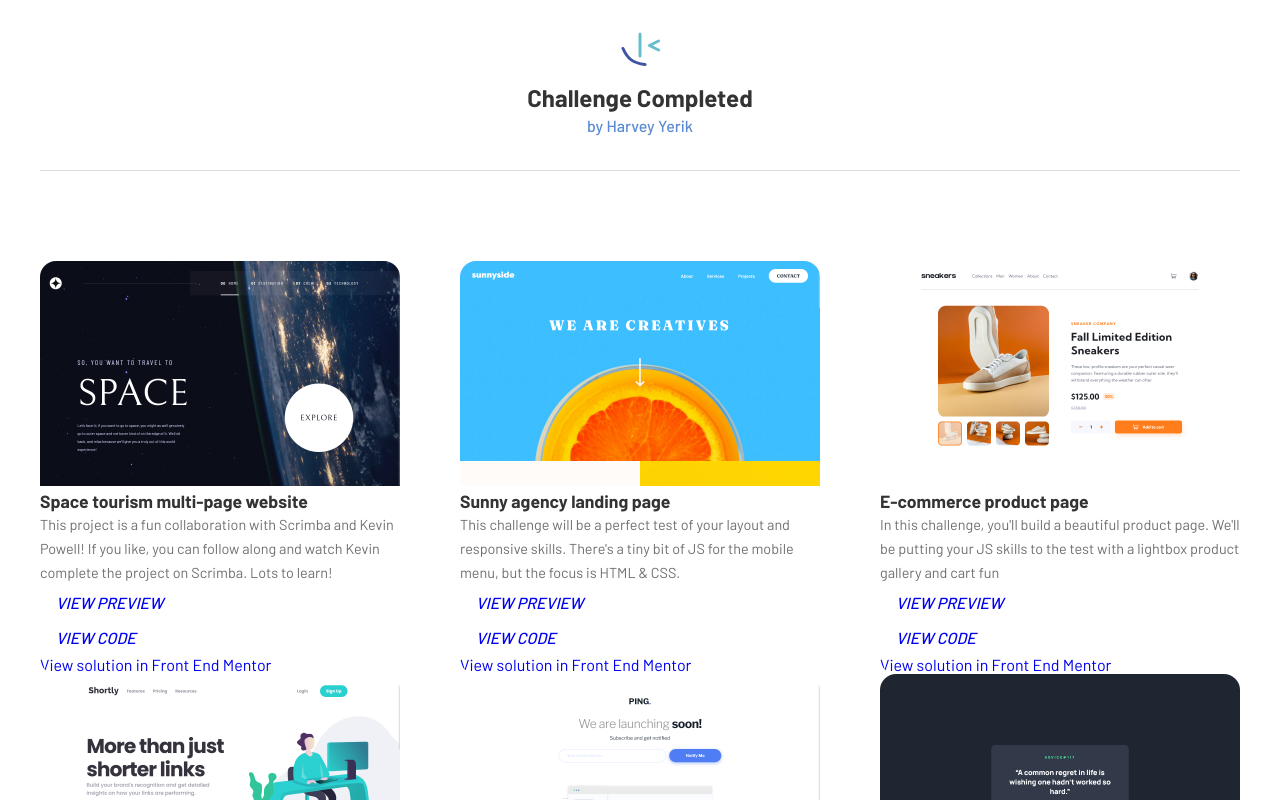
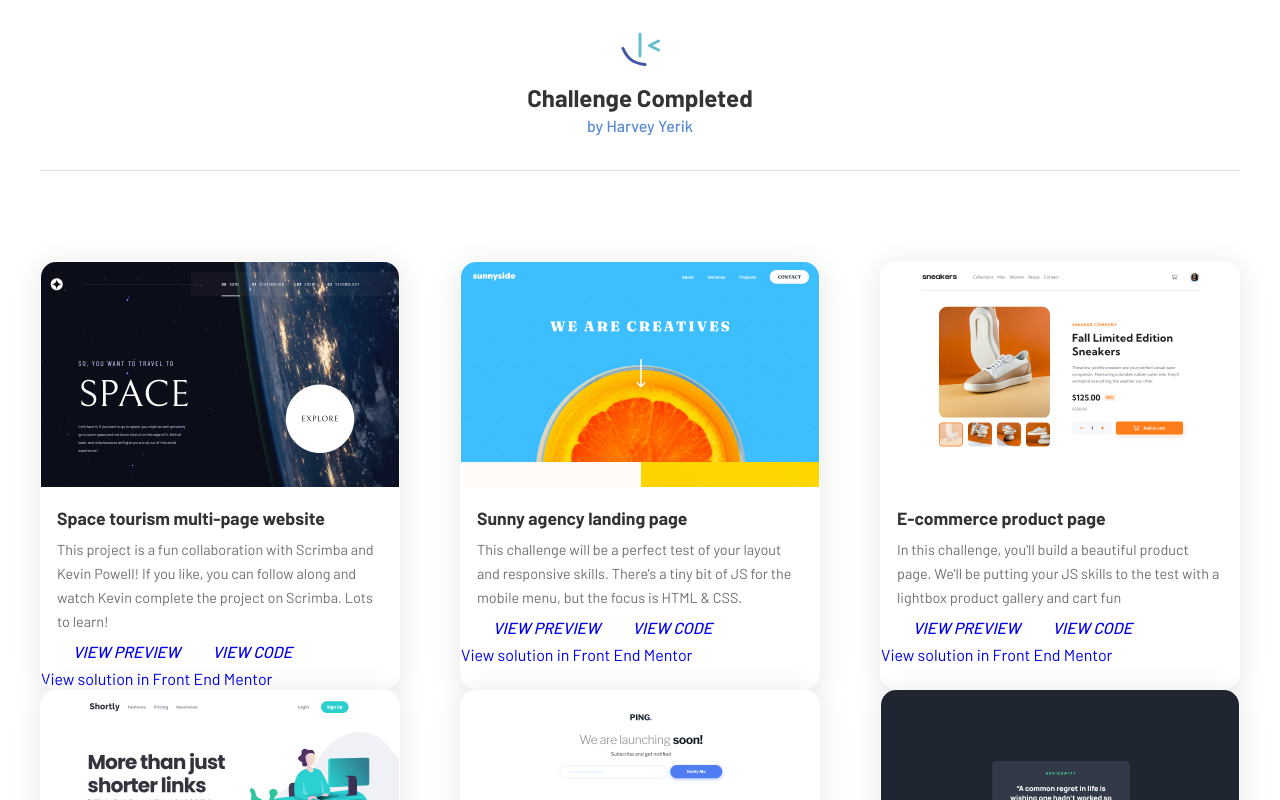
Before and after one commit to YerikAH/frond-end-challenge, a React (Vite) app: page / in a window 1280 px wide. Shown: the top 800 px of the page. Built offline with nearby package versions, Linux system fonts and the light colour scheme.

Commit message:
Dev: update project

```diff
--- a/src/styles/section_one_style.ts
+++ b/src/styles/section_one_style.ts
@@ -23,20 +23,32 @@
     border-radius: 1rem;
     position: relative;
     overflow: hidden;
+    background: rgba(255, 255, 255, 0.06);
+    box-shadow: 0 4px 30px rgba(0, 0, 0, 0.1);
+    backdrop-filter: blur(10.5px);
+    -webkit-backdrop-filter: blur(10.5px);
+    border: 1px solid rgba(255, 255, 255, 0.24);
 
 `
 export const TitleProject = styled.h3`
+    margin-top: 1rem;
     font: normal normal 600 1.1rem/1.5rem var(--font-barlow);
     color: var(--black);
     text-overflow: ellipsis;
+    padding: 0 1rem;
 `
 export const DescriptionProject = styled.p`
     font: normal normal 400 0.9rem/1.5rem var(--font-barlow);
     color: var(--black);
     opacity: 0.7;
+    margin-top: 0.5rem;
+    padding: 0 1rem;
 `
 
-export const ButtonsBox = styled.div``
+export const ButtonsBox = styled.div`
+    padding: 0 1rem;
+    display: flex;
+`
 export const ImageProject = styled.img`
     width:300px;
     @media (min-width: 1000px){
```
